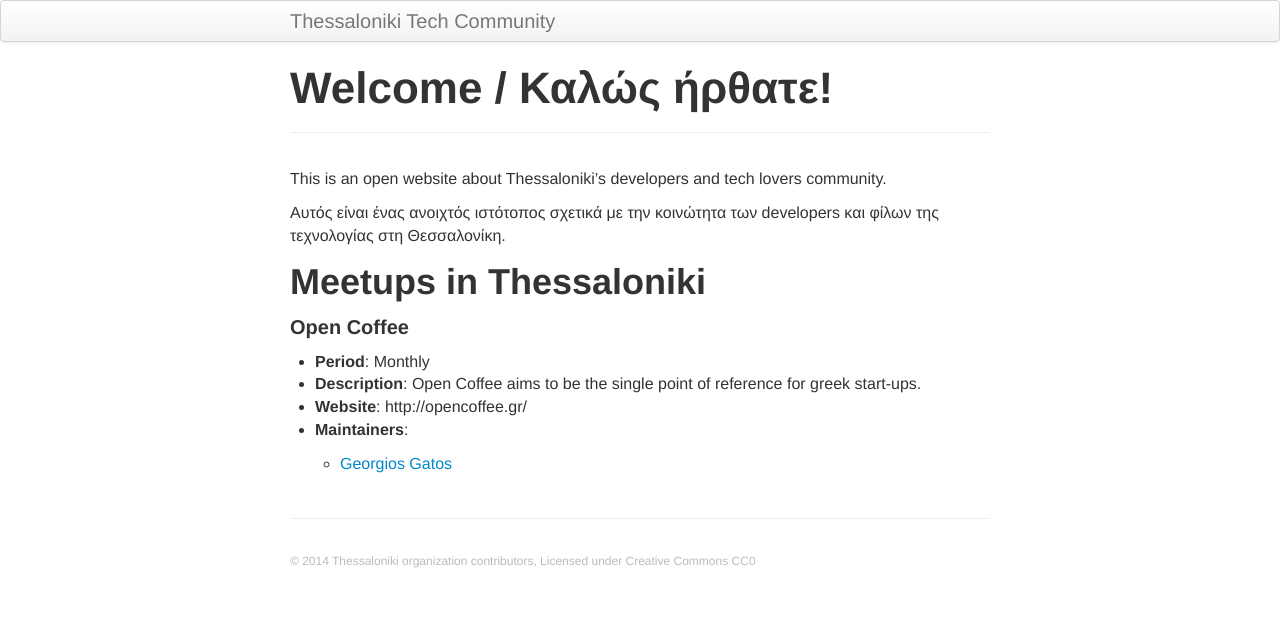
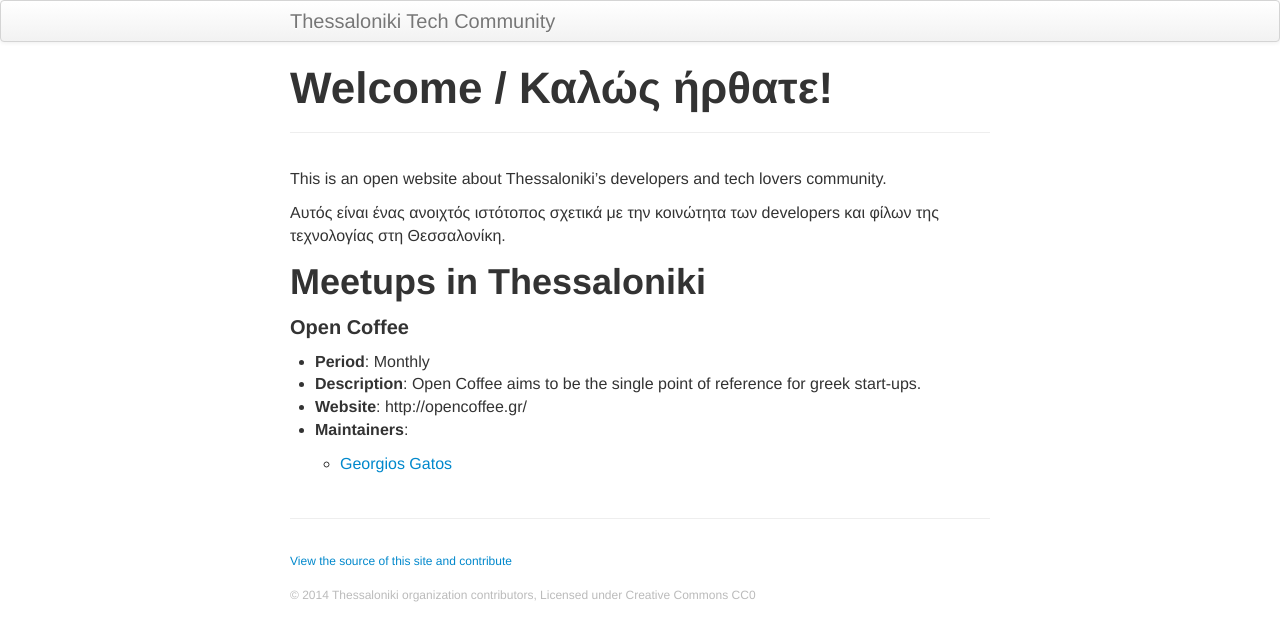
Before and after one commit to skgtech/skgtech.github.io, a Jekyll site: the page built from index.md, in a window 1280 px wide. Shown: the top 641 px of the page. Built offline with Jekyll 4.4.1, drawn with Linux system fonts in a browser that asks for light colours.

Commit message:
add backlink to repository

```diff
--- a/_includes/themes/twitter/default.html
+++ b/_includes/themes/twitter/default.html
@@ -46,6 +46,7 @@
       </div>
       <hr>
       <footer class="footer">
+        <p> <a href="https://github.com/thessaloniki/meetups/">View the source of this site and contribute</a></p>
         <p>&copy; {{ site.time | date: '%Y' }} {{ site.author.name }}, <span class="license">
           Licensed under <a href="http://creativecommons.org/publicdomain/zero/1.0/">Creative Commons CC0</a>
         </span></p>
```
